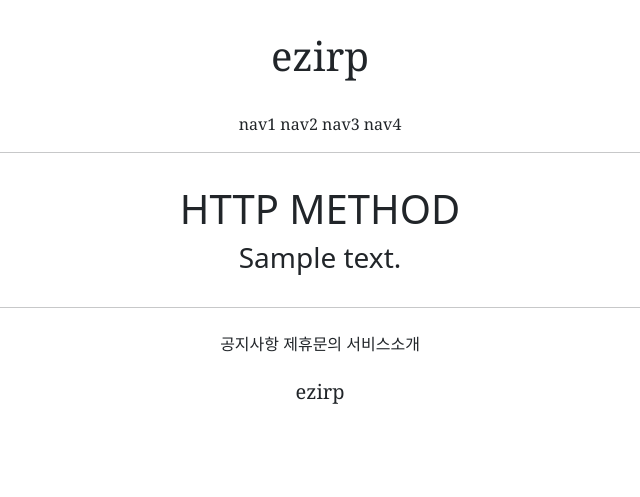
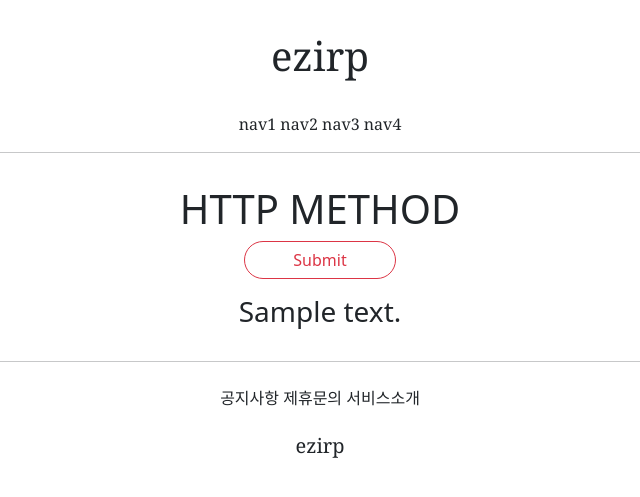
Before and after one commit to yeonsangKim/django_1, a Django app: template accountapp/templates/accountapp/hello_world.html in a window 1280 px wide. Shown: the top 497 px of the page, without its empty margins (320-960 px from the left). Run offline with Django 3.2, Linux system fonts and the light colour scheme; the template is opened without the code that fills it: most values are stand-ins (such as "Sample title", 1, 10 or a date in 2020); parts of the project's set-up code (start-up, migrations or seed data) failed here and were passed over.

Commit message:
7/9 3 class commit 3

```diff
--- a/accountapp/templates/accountapp/hello_world.html
+++ b/accountapp/templates/accountapp/hello_world.html
@@ -8,7 +8,14 @@
     <h1>
         HTTP METHOD
     </h1>
+    <form action="/accounts/hello_world/" method="post">
+        {% csrf_token %}
+        <input type="submit"class="btn btn-outline-danger rounded-pill px-5">
+
+    </form>
+
     <h3>{{ text }}</h3>
+{#get 방식이여서 views.py와 연동 , GET METHOD! 출력#}
 
 
 
```
